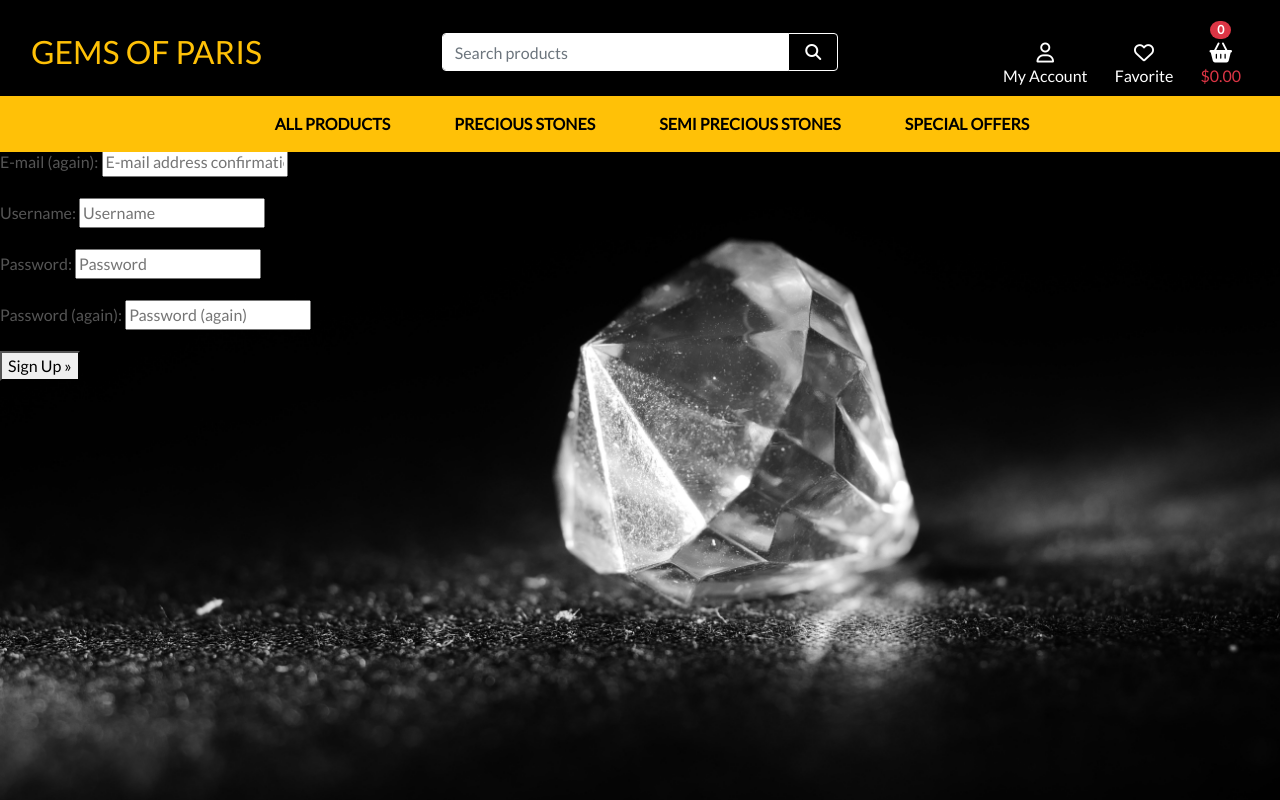
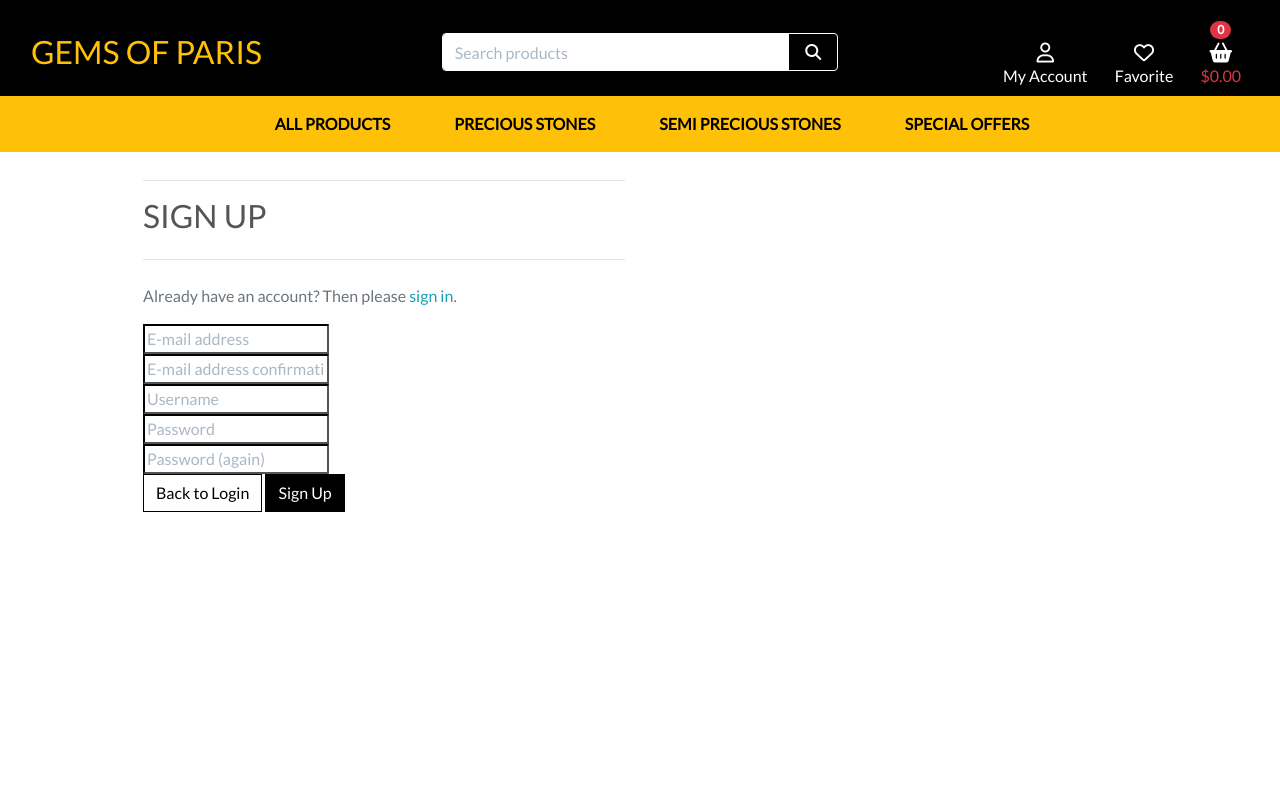
Before and after one commit to gullah26/gemsofparis, a Django app: page /accounts/signup/ in a window 1280 px wide. Run offline with Django 3.2, Linux system fonts and the light colour scheme; some libraries are stand-ins or nearby versions.

Commit message:
updated allauth templates and tested profile

```diff
--- a/static/css/base.css
+++ b/static/css/base.css
@@ -9,7 +9,6 @@ body {
     color: #555;
     font-family: 'Lato';
 }
-
 
 /* from Bulma */
 .icon {
@@ -103,6 +102,10 @@ a.category-badge > span.badge:hover {
     cursor: pointer;
 }
 
+input[name='q']::placeholder {
+    color: #aab7c4;
+}
+
 /* ------------------------------- bootstrap toasts */
 
 .message-container {
@@ -180,6 +183,60 @@ a.category-badge > span.badge:hover {
   }
 }
 
+/* Allauth form formatting */
+
+.allauth-form-inner-content p {
+    margin-top: 1.5rem; /* mt-4 */
+    color: #6c757d; /* text-secondary */
+}
+
+.allauth-form-inner-content input {
+    border-color: #000;
+    border-radius: 0;
+}
+
+.allauth-form-inner-content label:not([for='id_remember']) {
+    display: none;
+}
+
+.allauth-form-inner-content input::placeholder {
+    color: #aab7c4;
+}
+
+.allauth-form-inner-content button,
+.allauth-form-inner-content input[type='submit'] {
+	/* btn */
+	display: inline-block;
+    font-weight: 400;
+    color: #fff;
+    text-align: center;
+    vertical-align: middle;
+    -webkit-user-select: none;
+    -moz-user-select: none;
+    -ms-user-select: none;
+    user-select: none;
+    background-color: #000;
+    border: 1px solid #000;
+    padding: .375rem .75rem;
+    font-size: 1rem;
+    line-height: 1.5;
+    border-radius: 0;
+
+    /* standard bootstrap btn transitions */
+    transition: color .15s ease-in-out,background-color .15s ease-in-out,border-color .15s ease-in-out,box-shadow .15s ease-in-out;
+}
+
+.allauth-form-inner-content button:hover,
+.allauth-form-inner-content input[type='submit']:hover {
+	color: #fff;
+    background-color: #222;
+    border-color: #222;
+}
+
+.allauth-form-inner-content a {
+	color: #17a2b8; /* text-info */
+}
+
 /* fixed top navbar only on medium and up */
 @media (min-width: 992px) {
     .fixed-top-desktop-only {
--- a/templates/allauth/account/account_inactive.html
+++ b/templates/allauth/account/account_inactive.html
@@ -4,8 +4,10 @@
 
 {% block head_title %}{% trans "Account Inactive" %}{% endblock %}
 
-{% block content %}
-<h1>{% trans "Account Inactive" %}</h1>
+{% block inner_content %}
+<hr>
+<h2 class="logo-font mb-4">{% trans "Account Inactive" %}</h2>
+<hr>
 
 <p>{% trans "This account is inactive." %}</p>
 {% endblock %}
--- a/templates/allauth/account/base.html
+++ b/templates/allauth/account/base.html
@@ -1 +1,15 @@
 {% extends "base.html" %}
+
+{% block content %}
+    <div class="container header-container">
+        <div class="overlay"></div>
+        <div class="row">
+            <div class="col-12 col-md-6">
+                <div class="allauth-form-inner-content">
+                    {% block inner_content %}
+                    {% endblock %}
+                </div>
+            </div>
+        </div>
+    </div>
+{% endblock %}
--- a/templates/allauth/account/email_confirm.html
+++ b/templates/allauth/account/email_confirm.html
@@ -6,8 +6,10 @@
 {% block head_title %}{% trans "Confirm E-mail Address" %}{% endblock %}
 
 
-{% block content %}
-<h1>{% trans "Confirm E-mail Address" %}</h1>
+{% block inner_content %}
+<hr>
+<h2 class="logo-font mb-4">{% trans "Confirm E-mail Address" %}</h2>
+<hr>
 
 {% if confirmation %}
 
--- a/templates/allauth/account/password_reset_done.html
+++ b/templates/allauth/account/password_reset_done.html
@@ -5,8 +5,10 @@
 
 {% block head_title %}{% trans "Password Reset" %}{% endblock %}
 
-{% block content %}
-    <h1>{% trans "Password Reset" %}</h1>
+{% block inner_content %}
+    <hr>
+    <h2 class="logo-font mb-4">{% trans "Password Reset" %}</h2>
+    <hr>
 
     {% if user.is_authenticated %}
     {% include "account/snippets/already_logged_in.html" %}
--- a/templates/allauth/account/password_reset_from_key_done.html
+++ b/templates/allauth/account/password_reset_from_key_done.html
@@ -3,7 +3,9 @@
 {% load i18n %}
 {% block head_title %}{% trans "Change Password" %}{% endblock %}
 
-{% block content %}
-    <h1>{% trans "Change Password" %}</h1>
+{% block inner_content %}
+    <hr>
+    <h2 class="logo-font mb-4">{% trans "Change Password" %}</h2>
+    <hr>
     <p>{% trans 'Your password is now changed.' %}</p>
 {% endblock %}
--- a/templates/allauth/account/signup.html
+++ b/templates/allauth/account/signup.html
@@ -4,18 +4,21 @@
 
 {% block head_title %}{% trans "Signup" %}{% endblock %}
 
-{% block content %}
-<h1>{% trans "Sign Up" %}</h1>
+{% block inner_content %}
+<hr>
+<h2 class="logo-font mb-4">{% trans "Sign Up" %}</h2>
+<hr>
 
 <p>{% blocktrans %}Already have an account? Then please <a href="{{ login_url }}">sign in</a>.{% endblocktrans %}</p>
 
 <form class="signup" id="signup_form" method="post" action="{% url 'account_signup' %}">
   {% csrf_token %}
-  {{ form.as_p }}
+  {{ form|crispy }}
   {% if redirect_field_value %}
   <input type="hidden" name="{{ redirect_field_name }}" value="{{ redirect_field_value }}" />
   {% endif %}
-  <button type="submit">{% trans "Sign Up" %} &raquo;</button>
+  <a class="btn btn-outline-black rounded-0" href="{% url 'account_login' %}">Back to Login</a>
+  <button type="submit">{% trans "Sign Up" %}</button>
 </form>
 
 {% endblock %}
--- a/templates/allauth/account/signup_closed.html
+++ b/templates/allauth/account/signup_closed.html
@@ -4,8 +4,10 @@
 
 {% block head_title %}{% trans "Sign Up Closed" %}{% endblock %}
 
-{% block content %}
-<h1>{% trans "Sign Up Closed" %}</h1>
+{% block inner_content %}
+<hr>
+<h2 class="logo-font mb-4">{% trans "Sign Up Closed" %}</h2>
+<hr>
 
 <p>{% trans "We are sorry, but the sign up is currently closed." %}</p>
 {% endblock %}
--- a/templates/allauth/account/verification_sent.html
+++ b/templates/allauth/account/verification_sent.html
@@ -4,8 +4,10 @@
 
 {% block head_title %}{% trans "Verify Your E-mail Address" %}{% endblock %}
 
-{% block content %}
-    <h1>{% trans "Verify Your E-mail Address" %}</h1>
+{% block inner_content %}
+    <hr>
+    <h2 class="logo-font mb-4">{% trans "Verify Your E-mail Address" %}</h2>
+    <hr>
 
     <p>{% blocktrans %}We have sent an e-mail to you for verification. Follow the link provided to finalize the signup process. Please contact us if you do not receive it within a few minutes.{% endblocktrans %}</p>
 
--- a/templates/allauth/account/verified_email_required.html
+++ b/templates/allauth/account/verified_email_required.html
@@ -4,8 +4,10 @@
 
 {% block head_title %}{% trans "Verify Your E-mail Address" %}{% endblock %}
 
-{% block content %}
-<h1>{% trans "Verify Your E-mail Address" %}</h1>
+{% block inner_content %}
+<hr>
+<h2 class="logo-font mb-4">{% trans "Verify Your E-mail Address" %}</h2>
+<hr>
 
 {% url 'account_email' as email_url %}
 
--- a/templates/base.html
+++ b/templates/base.html
@@ -84,7 +84,7 @@
                             {% if request.user.is_superuser %}
                                 <a href="" class="dropdown-item">Product Management</a>
                             {% endif %}
-                            <a href="" class="dropdown-item">My Profile</a>
+                            <a href="{% url 'profile' %}" class="dropdown-item">My Profile</a>
                             <a href="{% url 'account_logout' %}" class="dropdown-item">Logout</a>
                         {% else %}
                             <a href="{% url 'account_signup' %}" class="dropdown-item">Register</a>
```
Also changed, not shown: profiles/views.py (+7 -2 lines), templates/allauth/account/email.html (+5 -3 lines), templates/allauth/account/login.html (+9 -4 lines), templates/allauth/account/logout.html (+5 -3 lines), templates/allauth/account/password_change.html (+6 -3 lines), templates/allauth/account/password_reset.html (+6 -3 lines), templates/allauth/account/password_reset_from_key.html (+6 -3 lines), templates/allauth/account/password_set.html (+5 -3 lines), db.sqlite3.
